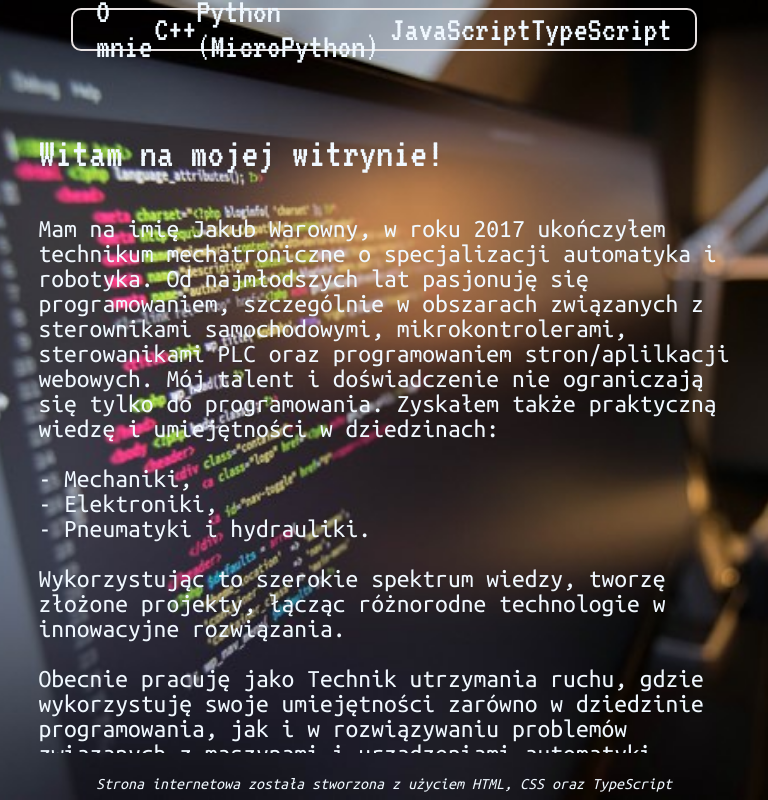
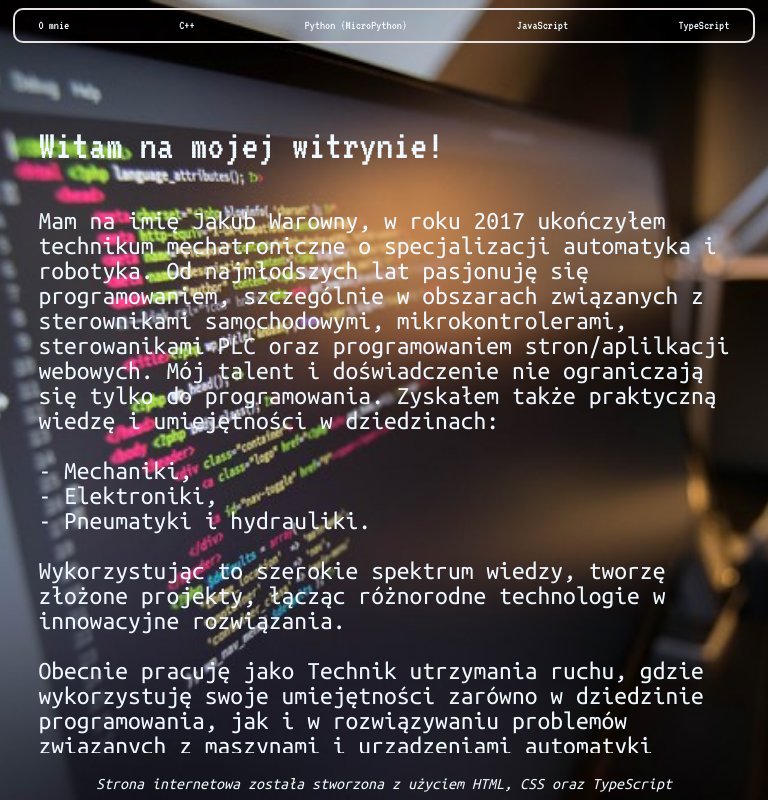
Before and after one commit to jakubwarowny/myHomepage, a website: page index.html in a window 768 px wide. Drawn offline with Linux system fonts and the light colour scheme.

Commit message:
upgrade for mobile

```diff
--- a/css/general.css
+++ b/css/general.css
@@ -87,7 +87,6 @@ img {
 }
 
 @media screen and (max-width: 375px) and (max-height: 667px) {
-  /* Przykładowe zmiany stylu dla iPhone SE */
   #navBar {
     width: 90%;
   }
@@ -96,3 +95,23 @@ img {
     font-size: 80%;
   }
 }
+
+@media screen and (min-width: 390px) and (max-width: 840px) and (orientation: portrait) {
+  #navBar {
+    width: 90%;
+  }
+
+  a {
+    font-size: 80%;
+  }
+}
+
+@media screen and (min-width: 429px) and (orientation: portrait) {
+  #navBar {
+    width: 90%;
+  }
+
+  a {
+    font-size: 80%;
+  }
+}
```
